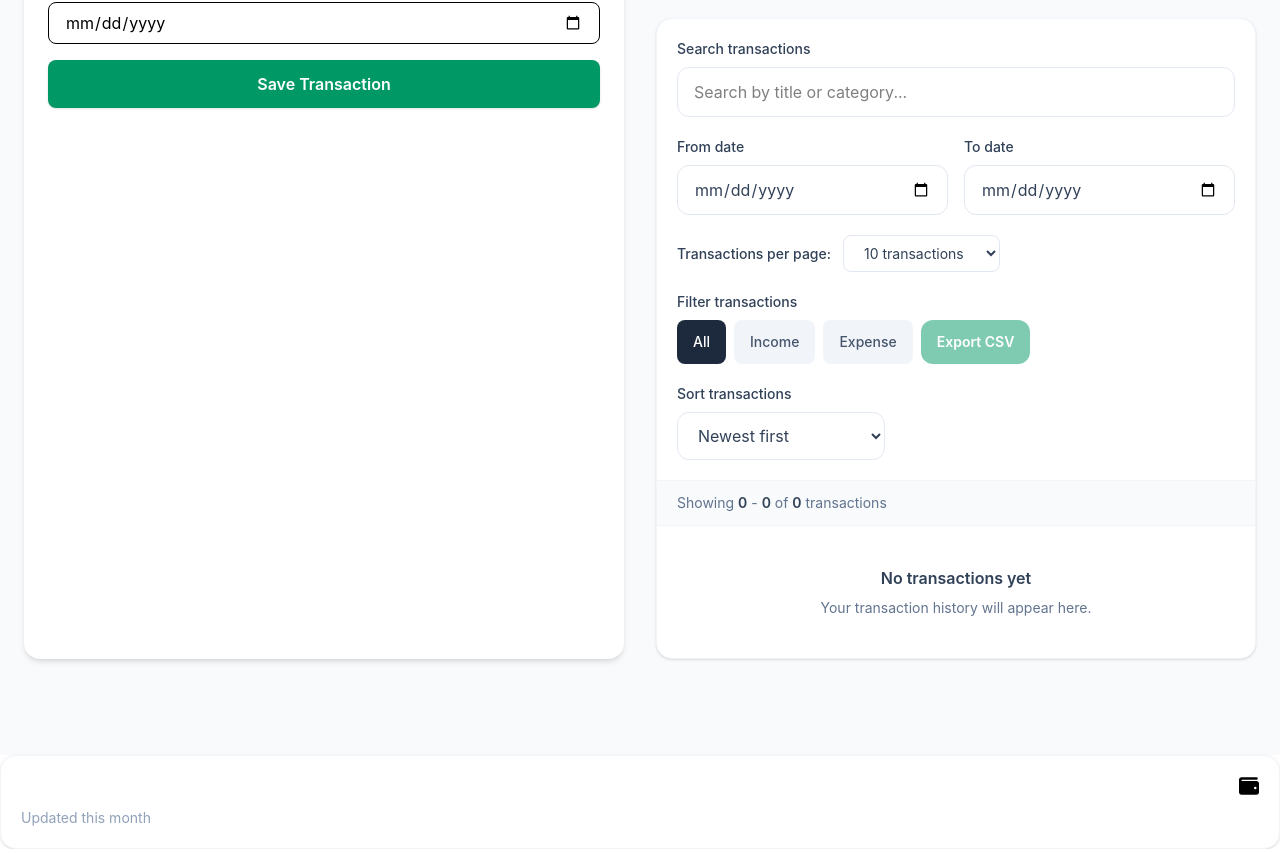
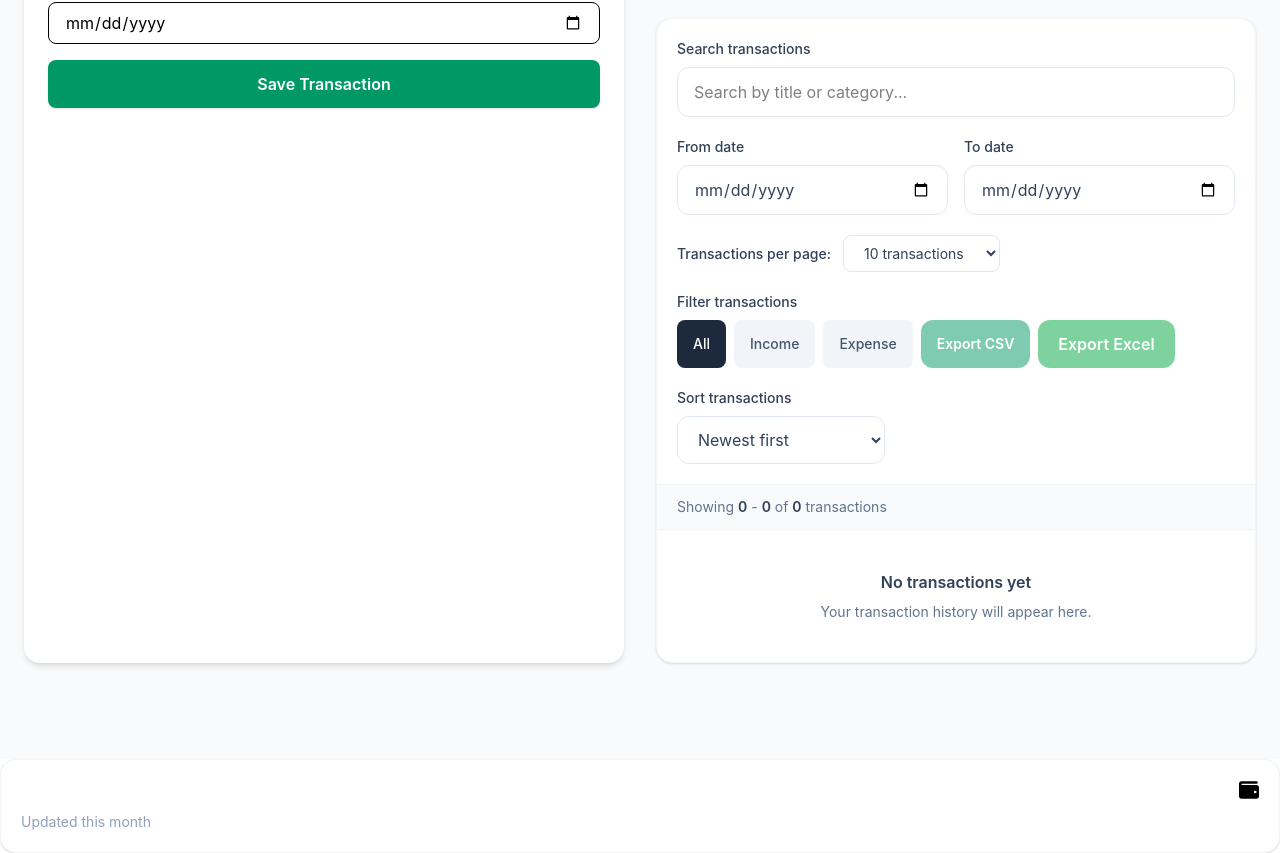
Before and after one commit to sharon5555/Finance-tracker, a React (Vite) app: page / in a window 1280 px wide. Shown: the part 2912-3765 px from the top of the page. Built offline with nearby package versions, Linux system fonts and the light colour scheme.

Commit message:
Add Excel export for financial transactions

```diff
--- a/package.json
+++ b/package.json
@@ -18,7 +18,8 @@
     "react-dom": "^19.2.8",
     "react-icons": "^5.7.0",
     "react-router-dom": "^7.18.2",
-    "tailwindcss": "^4.3.3"
+    "tailwindcss": "^4.3.3",
+    "xlsx": "^0.18.5"
   },
   "devDependencies": {
     "@eslint/js": "^10.0.1",
--- a/src/components/common/TransactionHistory.jsx
+++ b/src/components/common/TransactionHistory.jsx
@@ -2,6 +2,8 @@
 import { useEffect, useState } from "react";
 // Import jsPDF for generating downloadable transaction receipts.
 import { jsPDF } from "jspdf";
+// Import XLSX for generating Excel workbooks.
+import * as XLSX from "xlsx";
 
 
 // TransactionHistory displays the user's complete transaction history.
@@ -488,6 +490,113 @@ function TransactionHistory({
     }
 
 
+    // =========================================
+    // EXPORT TRANSACTIONS TO EXCEL
+    // =========================================
+
+    function exportToExcel() {
+
+        // Check whether there are transactions to export.
+        if (sortedTransactions.length === 0) {
+            window.alert("There are no transactions to export.");
+            return;
+        }
+
+        // Calculate total income.
+        const totalIncome = sortedTransactions
+            .filter((transaction) => transaction.type === "Income")
+            .reduce(
+                (total, transaction) =>
+                    total + Number(transaction.amount || 0),
+                0
+            );
+
+        // Calculate total expenses.
+        const totalExpenses = sortedTransactions
+            .filter((transaction) => transaction.type === "Expense")
+            .reduce(
+                (total, transaction) =>
+                    total + Number(transaction.amount || 0),
+                0
+            );
+
+        // Calculate the net balance.
+        const netBalance = totalIncome - totalExpenses;
+
+        // Prepare transaction data for Excel.
+        const transactionData = sortedTransactions.map((transaction) => ({
+            Date: transaction.date,
+            Title: transaction.title,
+            Category: transaction.category,
+            Type: transaction.type,
+            Amount: Number(transaction.amount),
+            "Reference ID": `FIN-${String(transaction.id)
+                .slice(-8)
+                .toUpperCase()}`
+        }));
+
+        // Create the Transactions worksheet.
+        const transactionSheet = XLSX.utils.json_to_sheet(
+            transactionData
+        );
+
+        // Set column widths.
+        transactionSheet["!cols"] = [
+            { wch: 15 },
+            { wch: 25 },
+            { wch: 20 },
+            { wch: 15 },
+            { wch: 18 },
+            { wch: 22 }
+        ];
+
+        // Prepare financial summary data.
+        const summaryData = [
+            ["FINFLOW FINANCIAL SUMMARY"],
+            [],
+            ["Financial Overview", "Amount"],
+            ["Total Income", totalIncome],
+            ["Total Expenses", totalExpenses],
+            ["Net Balance", netBalance],
+            [],
+            ["Transactions Exported", sortedTransactions.length]
+        ];
+
+        // Create the Financial Summary worksheet.
+        const summarySheet = XLSX.utils.aoa_to_sheet(
+            summaryData
+        );
+
+        // Set summary column widths.
+        summarySheet["!cols"] = [
+            { wch: 30 },
+            { wch: 20 }
+        ];
+
+        // Create a new Excel workbook.
+        const workbook = XLSX.utils.book_new();
+
+        // Add both worksheets to the workbook.
+        XLSX.utils.book_append_sheet(
+            workbook,
+            transactionSheet,
+            "Transactions"
+        );
+
+        XLSX.utils.book_append_sheet(
+            workbook,
+            summarySheet,
+            "Financial Summary"
+        );
+
+        // Download the Excel workbook.
+        XLSX.writeFile(
+            workbook,
+            "FinFlow-Financial-Report.xlsx"
+        );
+    }
+
+
     return (
         <section className="mt-10">
 
@@ -700,6 +809,18 @@ function TransactionHistory({
                                 disabled:opacity-50 disabled:cursor-not-allowed"
                             >
                                 Export CSV
+                            </button>
+
+                            {/* Export Transactions to Excel */}
+                            <button
+                                type="button"
+                                onClick={exportToExcel}
+                                disabled={sortedTransactions.length === 0}
+                                className="rounded-xl bg-green-600 px-5 py-3
+                                text-white font-semibold hover:bg-green-700
+                                transition disabled:opacity-50 disabled:cursor-not-allowed"
+                            >
+                                Export Excel
                             </button>
 
                         </div>
```
Also changed, not shown: 1 other file (tests, documents, lock files or other folders).
